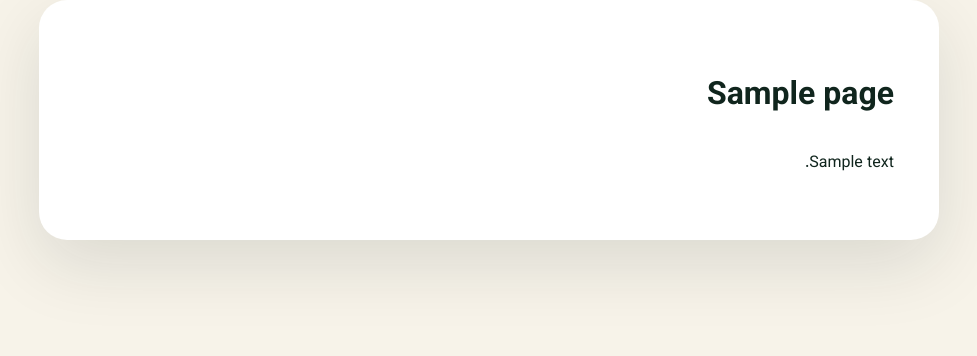
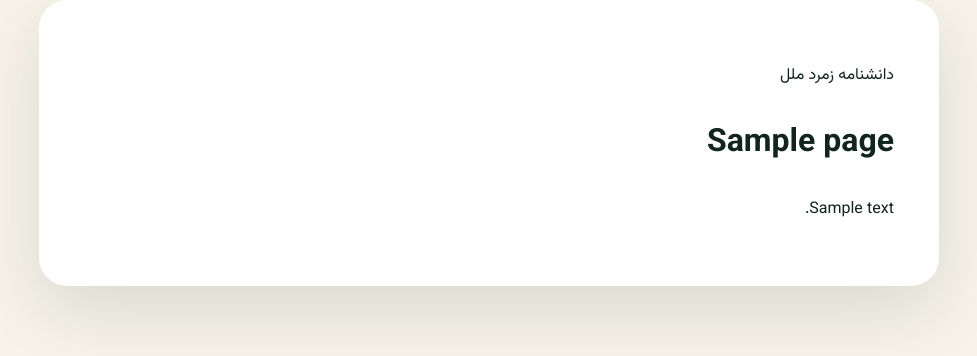
Before and after one commit to mojtabarozegar11-ship-it/zomorodmelal-codex, a Django app: template django_project/templates/site/page_detail.html in a window 1280 px wide. Shown: the part 71-427 px from the top of the page, without its empty margins (151-1128 px from the left). Run offline with Django 4.2, Linux system fonts and the light colour scheme; the template is opened without the code that fills it: most values are stand-ins (such as "Sample title", 1, 10 or a date in 2020).

Commit message:
Create premium page-specific visual system

```diff
--- a/django_project/templates/site/page_detail.html
+++ b/django_project/templates/site/page_detail.html
@@ -1 +1 @@
-{% extends "base.html" %}{% block content %}<main class="content"><h1>{{ page.title }}</h1>{{ page.content|linebreaks }}</main>{% endblock %}
+{% extends "base.html" %}{% block title %}{{ page.title }} | زمرد ملل{% endblock %}{% block content %}<main class="content"><p>دانشنامه زمرد ملل</p><h1>{{ page.title }}</h1><div>{{ page.content|linebreaks }}</div></main>{% endblock %}
```
